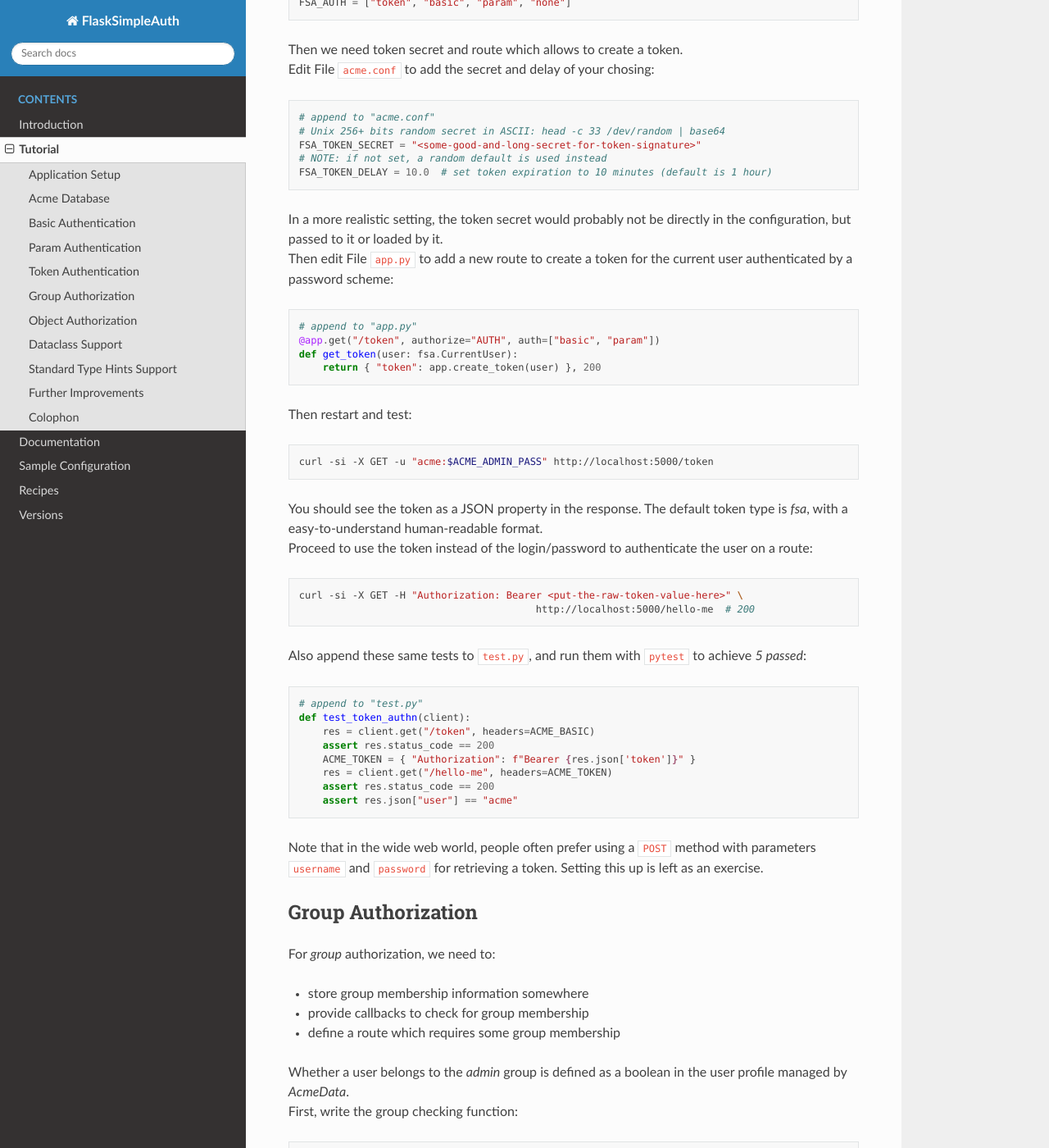
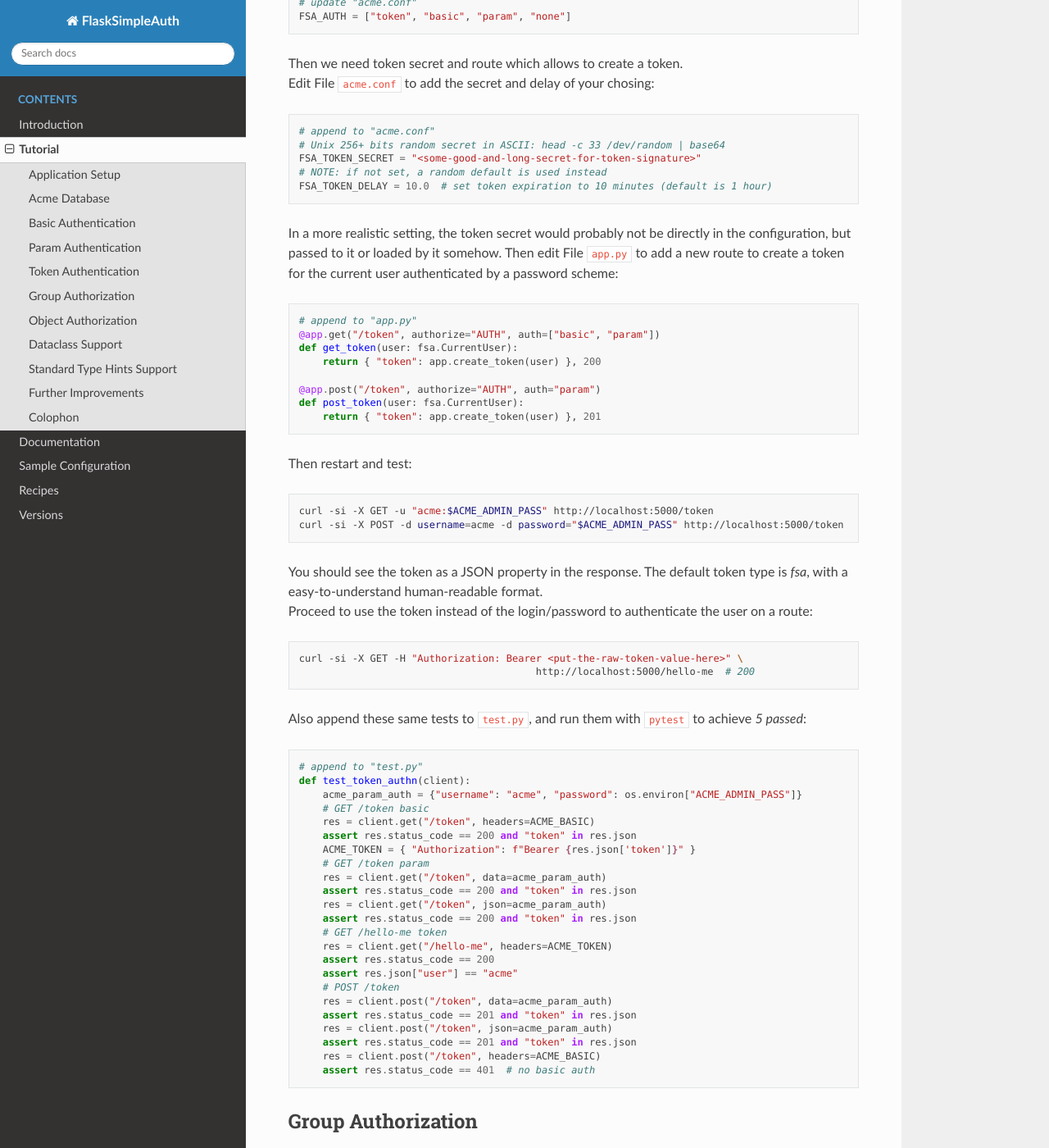
Before and after one commit to zx80/flask-simple-auth, a Sphinx documentation site: the page built from docs/TUTORIAL.md, in a window 1280 px wide and 1400 px high, scrolled down 7869 px. Shown: the whole window at 82% size. Built offline with Sphinx 7.4.7 and the Read the Docs theme 2.0.0, drawn with Linux system fonts in a browser that asks for light colours; pages that are not in the unit, such as notebooks, are missing from menus; some of the changed text lies outside the part shown.

Commit message:
add POST /token

````diff
--- a/docs/TUTORIAL.md
+++ b/docs/TUTORIAL.md
@@ -399,14 +399,14 @@ Which parameters are used for authentication is also configurable in
 
 ```python
 # append to "acme.conf"
-FSA_PARAM_USER = "USER"  # parameter for the user name (default value)
-FSA_PARAM_PASS = "PASS"  # parameter for the password (default value)
+FSA_PARAM_USER = "username"  # parameter for the user name (default is USER)
+FSA_PARAM_PASS = "password"  # parameter for the password (default is PASS)
 ```
 
 Test from a terminal:
 
 ```shell
-curl -si -X GET -d USER=acme -d PASS="$ACME_ADMIN_PASS" http://localhost:5000/hello-me  # 200
+curl -si -X GET -d username=acme -d password="$ACME_ADMIN_PASS" http://localhost:5000/hello-me  # 200
 ```
 
 Also append these same tests to `test.py`, and run them with `pytest` to
@@ -416,11 +416,12 @@ achieve _4 passed_:
 # append to "test.py"
 def test_param_authn(client):
     # HTTP parameters
-    res = client.get("/hello-me", data={"USER": "acme", "PASS": os.environ["ACME_ADMIN_PASS"]})
+    acme_auth_params = {"username": "acme", "password": os.environ["ACME_ADMIN_PASS"]}
+    res = client.get("/hello-me", data=acme_auth_param)
     assert res.status_code == 200
     assert res.json["user"] == "acme"
     # also with JSON parameters
-    res = client.get("/hello-me", json={"USER": "acme", "PASS": os.environ["ACME_ADMIN_PASS"]})
+    res = client.get("/hello-me", json=acme_auth_param)
     assert res.status_code == 200
     assert res.json["user"] == "acme"
 ```
@@ -455,7 +456,7 @@ FSA_TOKEN_DELAY = 10.0  # set token expiration to 10 minutes (default is 1 hour)
 ```
 
 In a more realistic setting, the token secret would probably not be directly
-in the configuration, but passed to it or loaded by it.
+in the configuration, but passed to it or loaded by it somehow.
 Then edit File `app.py` to add a new route to create a token for the current
 user authenticated by a password scheme:
 
@@ -464,12 +465,17 @@ user authenticated by a password scheme:
 @app.get("/token", authorize="AUTH", auth=["basic", "param"])
 def get_token(user: fsa.CurrentUser):
     return { "token": app.create_token(user) }, 200
+
+@app.post("/token", authorize="AUTH", auth="param")
+def post_token(user: fsa.CurrentUser):
+    return { "token": app.create_token(user) }, 201
 ```
 
 Then restart and test:
 
 ```shell
 curl -si -X GET -u "acme:$ACME_ADMIN_PASS" http://localhost:5000/token
+curl -si -X POST -d username=acme -d password="$ACME_ADMIN_PASS" http://localhost:5000/token
 ```
 
 You should see the token as a JSON property in the response.
@@ -489,17 +495,28 @@ achieve _5 passed_:
 ```python
 # append to "test.py"
 def test_token_authn(client):
+    acme_param_auth = {"username": "acme", "password": os.environ["ACME_ADMIN_PASS"]}
+    # GET /token basic
     res = client.get("/token", headers=ACME_BASIC)
-    assert res.status_code == 200
+    assert res.status_code == 200 and "token" in res.json
     ACME_TOKEN = { "Authorization": f"Bearer {res.json['token']}" }
+    # GET /token param
+    res = client.get("/token", data=acme_param_auth)
+    assert res.status_code == 200 and "token" in res.json
+    res = client.get("/token", json=acme_param_auth)
+    assert res.status_code == 200 and "token" in res.json
+    # GET /hello-me token
     res = client.get("/hello-me", headers=ACME_TOKEN)
     assert res.status_code == 200
     assert res.json["user"] == "acme"
+    # POST /token
+    res = client.post("/token", data=acme_param_auth)
+    assert res.status_code == 201 and "token" in res.json
+    res = client.post("/token", json=acme_param_auth)
+    assert res.status_code == 201 and "token" in res.json
+    res = client.post("/token", headers=ACME_BASIC)
+    assert res.status_code == 401  # no basic auth
 ```
-
-Note that in the wide web world, people often prefer using a `POST` method with
-parameters `username` and `password` for retrieving a token.
-Setting this up is left as an exercise.
 
 ## Group Authorization
 
````
Also changed, not shown: other parts of docs/TUTORIAL.md (+3 -3 lines).
